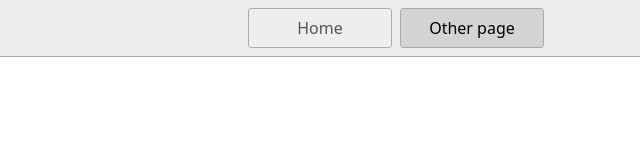
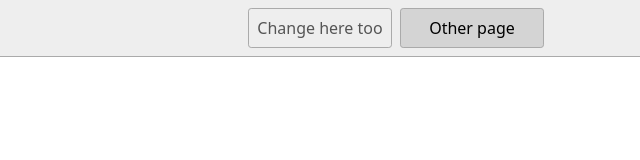
Before and after one commit to manuochoa/stackblitz-starters-pnolobe4, a website: page page2.html in a window 1280 px wide. Shown: the full height of the page, 244-884 px from the left. Drawn offline with Linux system fonts and the light colour scheme.

Commit message:
is that easy??

```diff
--- a/page2.html
+++ b/page2.html
@@ -9,7 +9,7 @@
   </head>
   <body>
     <nav>
-      <a href="/">Home</a>
+      <a href="/">Change here too</a>
       <a href="/page2.html" aria-current="page">Other page</a>
     </nav>
     <main>
```
Also changed, not shown: index.html (+1 -1 lines), README.md.
